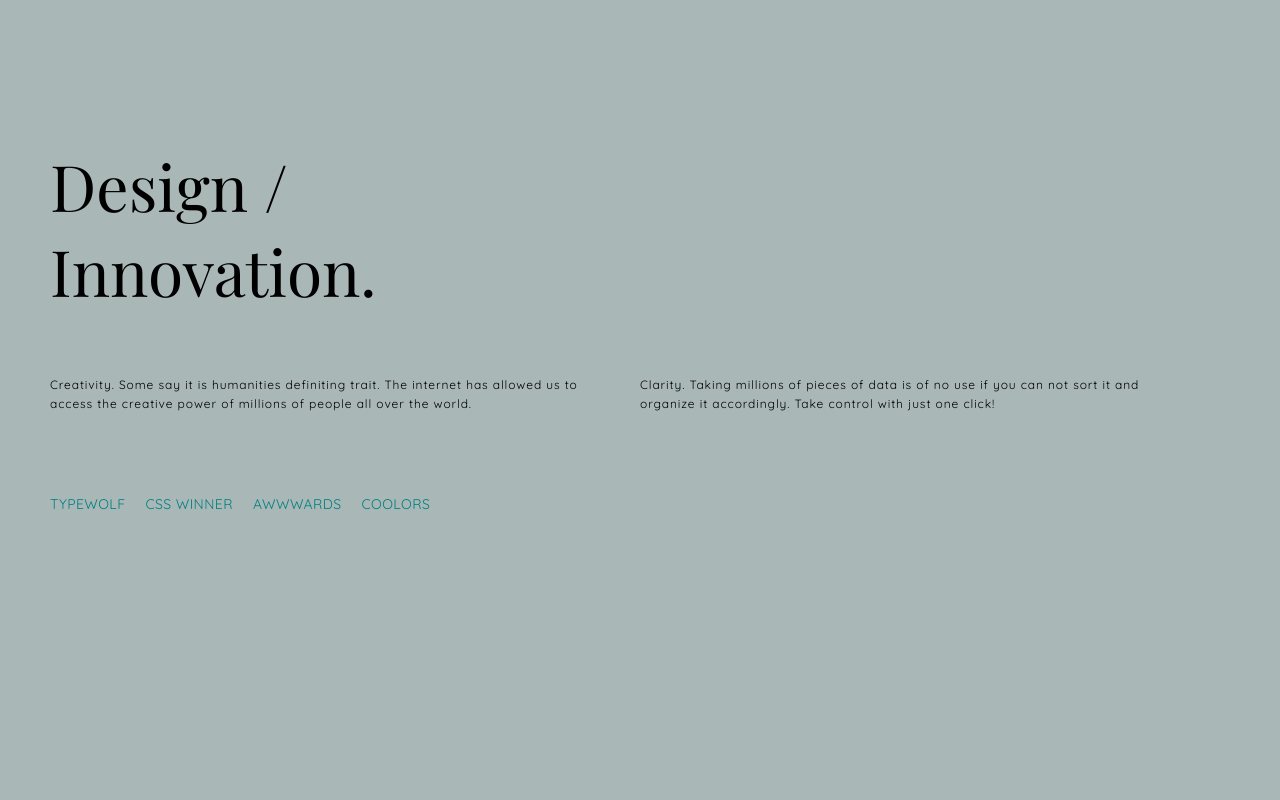
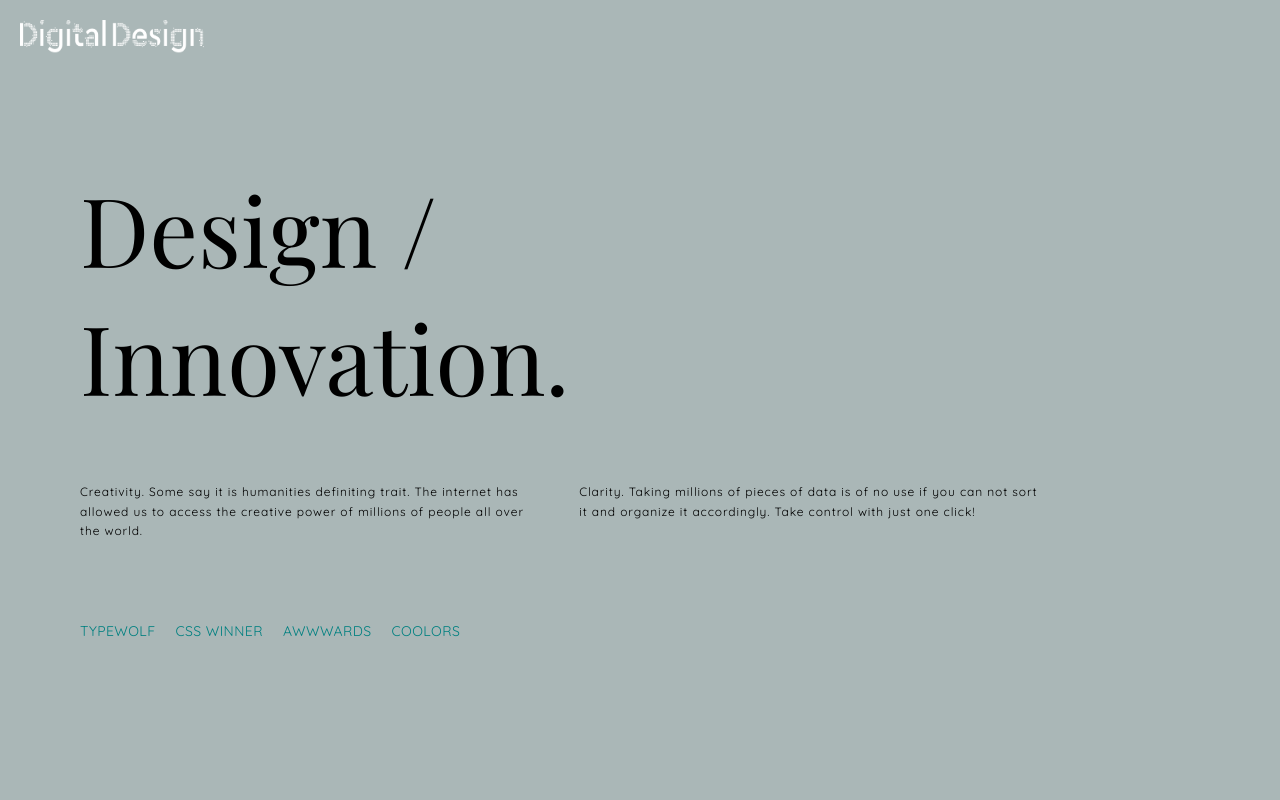
Before and after one commit to Barendan/digitaldreams, a React app: page / in a window 1280 px wide. Shown: the top 800 px of the page. Built offline with nearby package versions, Linux system fonts and the light colour scheme.

Commit message:
added logo and css styling to home page

```diff
--- a/src/components/Gallery/galleryItems.js
+++ b/src/components/Gallery/galleryItems.js
@@ -12,8 +12,7 @@ const GalleryItems = (props) => {
 
 	// console.log(filtered);
 
-
-	if(filtered.length < 1){
+	if(!filtered.length){
 		template = catalog.map( (item, i) => {
 			return(
 				<div className="display_item" key={item.id} >
--- a/src/components/Gallery/galleryPage.js
+++ b/src/components/Gallery/galleryPage.js
@@ -79,7 +79,7 @@ class GalleryPage extends Component {
 		e.preventDefault();
 		let filteredData = [];
 
-		this.state.data.catalog.filter( (item) => {
+		this.state.data.filter( (item) => {
 			if(item.category.includes(keyword)) {
 				return filteredData.push(item)
 			} else {
@@ -90,8 +90,6 @@ class GalleryPage extends Component {
 		this.setState({
 			filteredData
 		})
-		// console.log(this.state.filteredData);
-		// console.log(filteredData);
 	}
 
 	render(){
--- a/src/components/Home/homePage.css
+++ b/src/components/Home/homePage.css
@@ -1,13 +1,25 @@
+.logo {
+	position: absolute;
+	font-size: 16px;
+	padding: 20px;
+}
+
+.logo img {
+    width: 11.5em;
+    height: 2.1em;
+}
+
 
 .home-wrapper {
 	margin: 100px 50px;
+	padding-left: 30px;
 	font-family: 'Playfair Display', serif;
 	display:flex;
 	flex-direction:column;
 }
 
 .home-wrapper h1{
-	font-size: 64px;
+	font-size: 96px;
 	font-weight: 400;
 	margin-bottom: 50px;
 }
@@ -46,3 +58,7 @@
 .links a:hover {
 	text-decoration: underline;
 }
+
+.placeholder {
+	flex-shrink: 4;
+}
--- a/src/components/Home/homePage.js
+++ b/src/components/Home/homePage.js
@@ -10,6 +10,10 @@ class Home extends Component {
 	render(){
 		return(
 			<div className="page">
+				<div className="logo">
+					<img src="./ddLogo.png"/>
+				</div>
+
 				<div className="home-wrapper">
 
 					<h1>Design / <br/>
@@ -24,6 +28,7 @@ class Home extends Component {
 						<p>
 							Clarity. Taking millions of pieces of data is of no use if you can not sort it and organize it accordingly. Take control with just one click!
 						</p>
+						<p className="placeholder"></p>
 					</div>
 
 					<span className="links">
--- a/src/index.css
+++ b/src/index.css
@@ -10,12 +10,6 @@ code {
     monospace;
 }
 
-.logo {
-	position: absolute;
-	font-size: 16px;
-	padding: 20px;
-}
-
 .page {
 	height: 100vh;
 	overflow: hidden;
```
Also changed, not shown: public/ddLogo.jpg (added), public/ddLogo.png (added).
